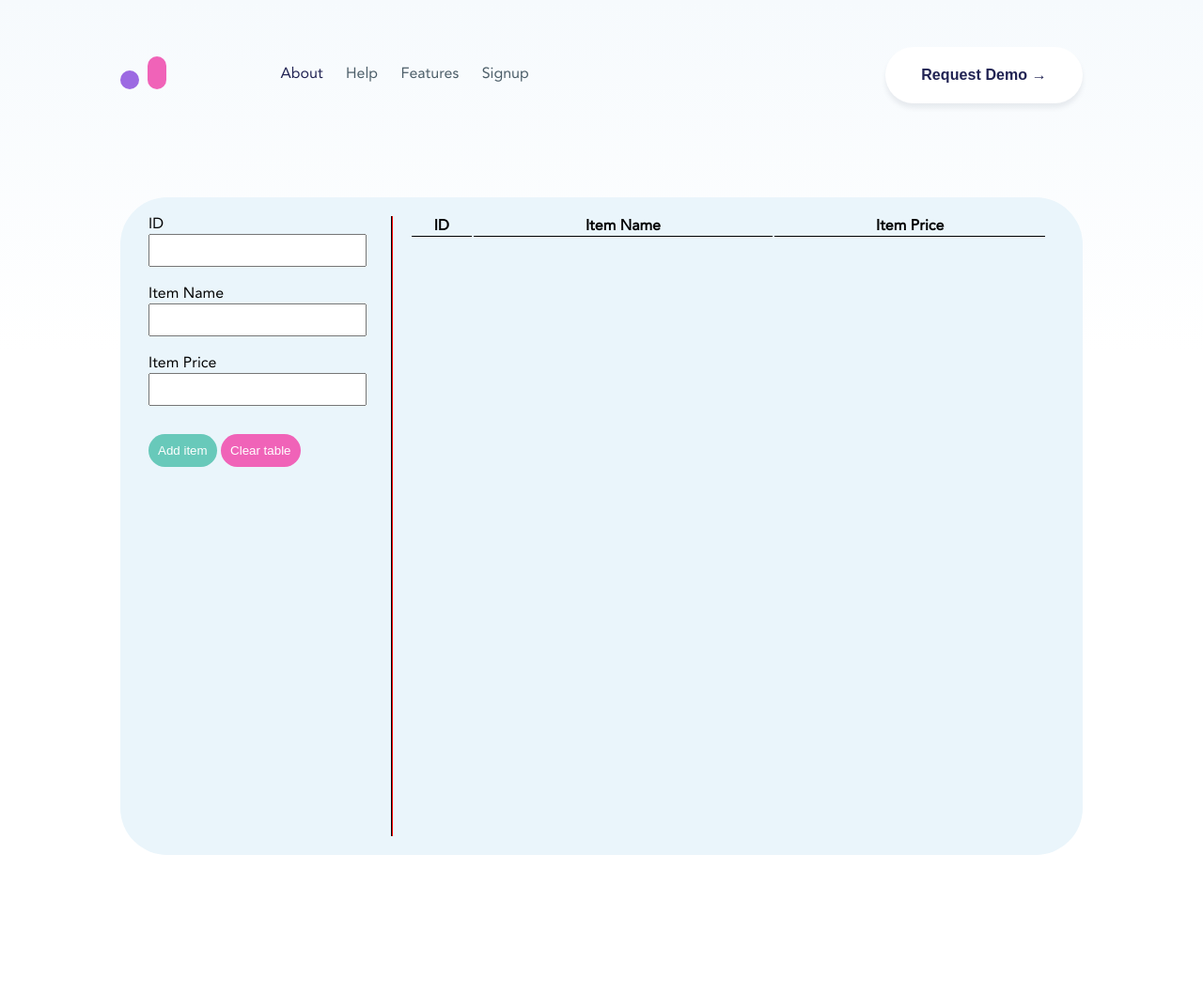
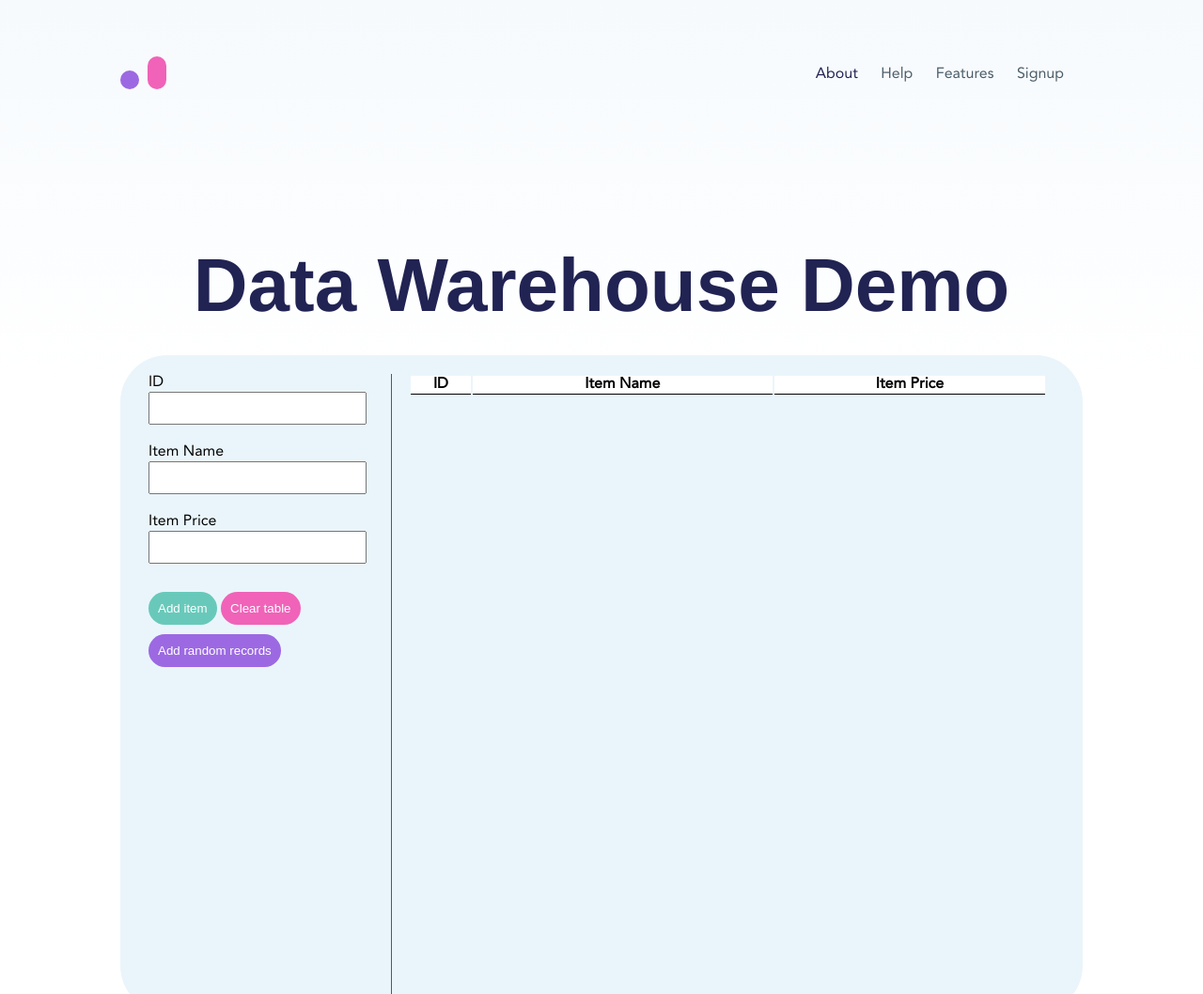
Before and after one commit to Crispinrose/week1-project, a plain HTML site: page demo.html in a window 1280 px wide. Shown: the top 1058 px of the page at 94% size. Drawn offline with Linux system fonts and the light colour scheme.

Commit message:
Random records feature included

```diff
--- a/css/demo-styles.css
+++ b/css/demo-styles.css
@@ -1,6 +1,26 @@
+#demo-btn {
+    display: none;
+}
+
+#navbar {
+    margin-right: 0;
+    margin-left: auto;
+}
+
+#top + h1 {
+    margin-top: 150px;
+    font-weight: 700;
+    font-size: 80px;
+    line-height: 110%;
+    display: flex;
+    justify-content: center;
+    align-items: center;
+    color: #212353;
+}
+
 #demo {
     display: flex;
-    margin-top: 100px;
+    margin-top: 30px;
     margin-bottom: 150px;
 	max-width: 1117px;
     height: 700px;
@@ -21,7 +41,7 @@
     display: flex;
     flex-direction: column;
     gap: 20px;
-    border-right: 1px solid #000;
+    border-right: 1px solid #4B5D68;
     padding-left: 10px;
     /* justify-content: center; */
 }
@@ -31,8 +51,12 @@
     height: 35px;
 }
 
+input:focus {
+    background-color: #f5f0fc;
+}
+
 #table-container {
-    border-left: 1px solid #f00;
+    /* border-left: 1px solid #f00; */
     width: 80%;
     overflow-y: auto;
 }
@@ -50,6 +74,9 @@ td {
 
 th {
     border-bottom: 1px solid #000;
+    position: sticky;
+    top: 0;
+    background-color: #fff;
 }
 
 tr:nth-child(even) {
@@ -70,7 +97,7 @@ tr:nth-child(even) {
 #demo-add-btn {
     background-color: #68C9BA;
 }
-#demo-cancel-btn {
+#demo-random-btn {
     background-color: #9C69E2;
 }
 #demo-clear-btn {
--- a/demo.html
+++ b/demo.html
@@ -14,6 +14,7 @@
         <div id="top">
 
         </div>
+        <h1 class="heading">Data Warehouse Demo</h1>
         <div id="demo">
             <form autocomplete="off">
                 <div id="form-item-id">
@@ -31,6 +32,7 @@
                 <div id="demo-form-btns">
                     <input type="button" id="demo-add-btn" value="Add item" id="add-btn" onclick="storeItem();">
                     <input type="button" id="demo-clear-btn" value="Clear table" onclick="clearStorage();">
+                    <input type="button" id="demo-random-btn" value="Add random records" onclick="addTenRandomRecords();">
                 </div>
             </form>
             <div id="table-container">
--- a/scripts/script.js
+++ b/scripts/script.js
@@ -29,6 +29,10 @@ function idIsUnique() {
         }
     }
     return true;
+}
+
+function modifyItemArr(id, name, price) {
+
 }
 
 function storeItem() {
@@ -67,7 +71,7 @@ function addTableRecord(id, name, price) {
     clearForm();
 }
 
-(function populateTableOnLoad() {
+(function retrieveRecordsOnLoad() {
     let numberOfItems = itemArr.length;
     for (let i = 0; i < numberOfItems; i++) {
         addTableRecord(itemArr[i].item_id, itemArr[i].item_name, itemArr[i].item_price);
@@ -104,6 +108,18 @@ function updateRecord() {
     }
 }
 
+function addTenRandomRecords() {
+    if (confirm("This may override existing records, continue?")) {
+        let numberOfItems = itemArr.length;
+        for (let i = numberOfItems + 1; i < numberOfItems + 11; i++) {
+            itemId.value = i.toString().padStart(3, "0");
+            itemName.value = "Item " + i;
+            itemPrice.value = Math.floor(1000 + Math.random() * 1000);
+            storeItem();
+        }
+    }
+}
+
 document.addEventListener("keypress", e => {
     if (e.keyCode == 13) {
         storeItem();
```
